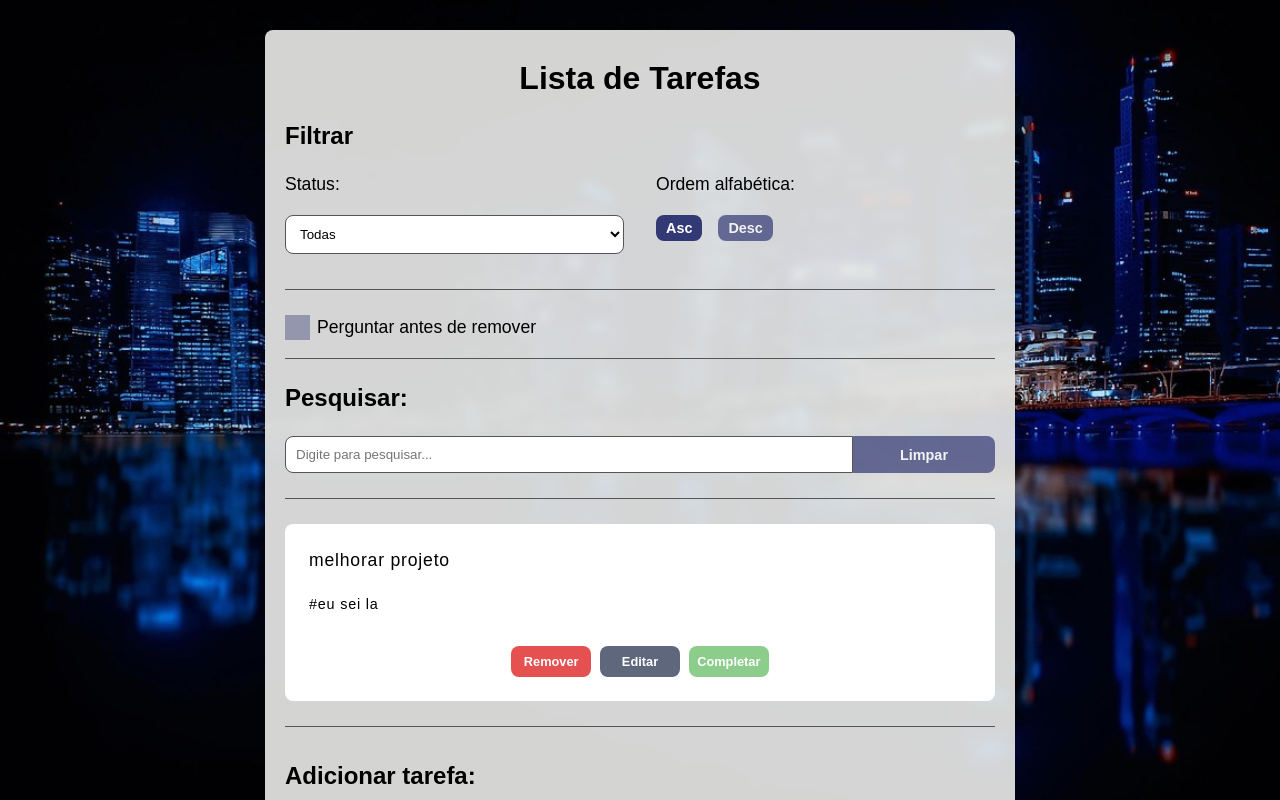
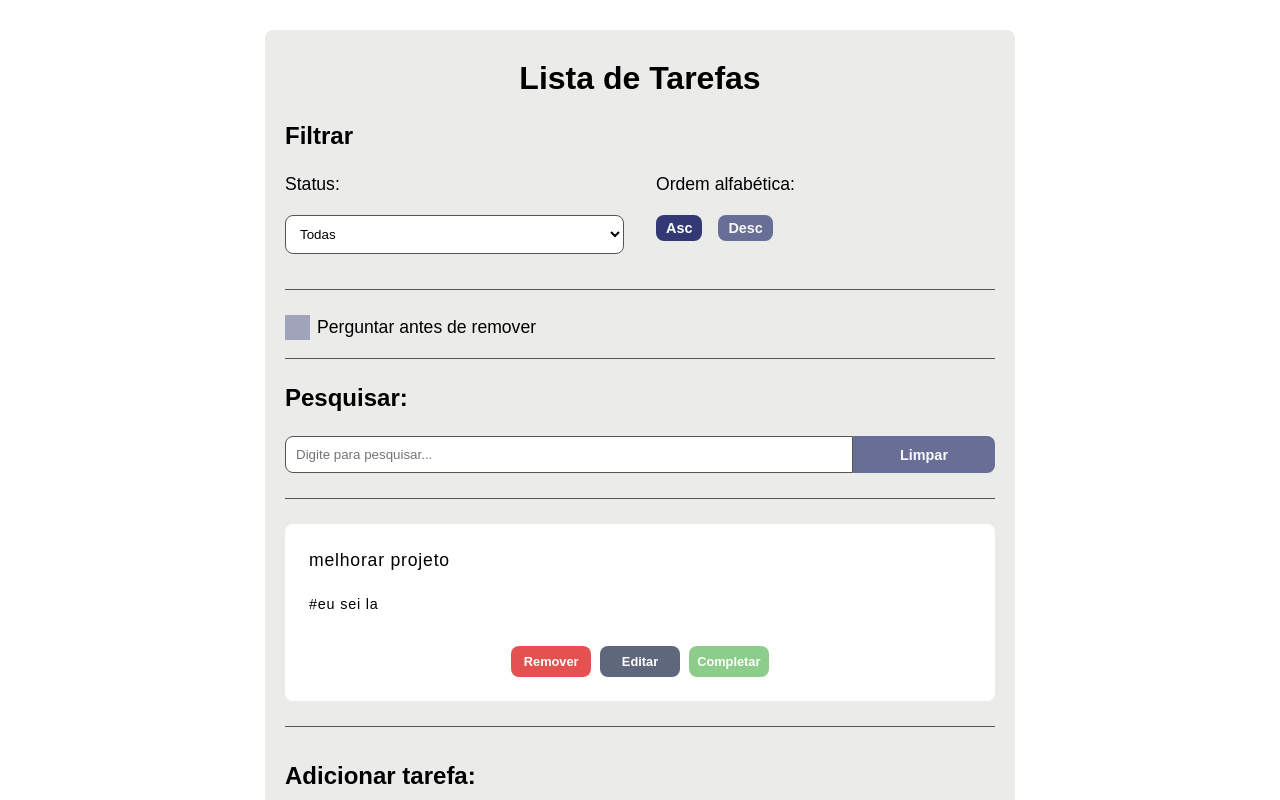
Before and after one commit to FabricioBasilio/to-do-list, a React (Vite) app: page / in a window 1280 px wide. Shown: the top 800 px of the page. Built offline with nearby package versions, Linux system fonts and the light colour scheme.

Commit message:
remove: remocao de imagem de fundo

```diff
--- a/src/styles/App.css
+++ b/src/styles/App.css
@@ -22,14 +22,6 @@
 }
 
 /* estilos */
-
-body {
-  background-image: url("/src/assets/images/background-image.jpg");
-  background-repeat: no-repeat;
-  background-size: cover;
-  background-position: center;
-  background-attachment: fixed;
-}
 
 /* card da todo list */
 
```
Also changed, not shown: src/assets/images/background-image.jpg (deleted).
